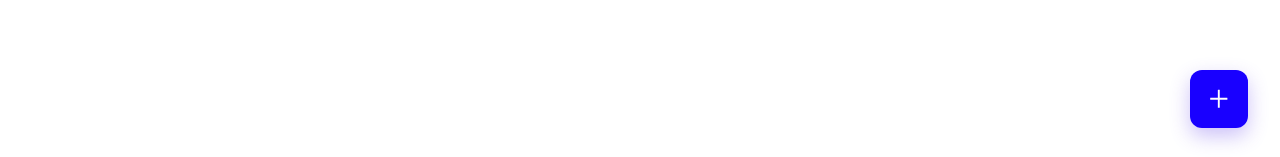
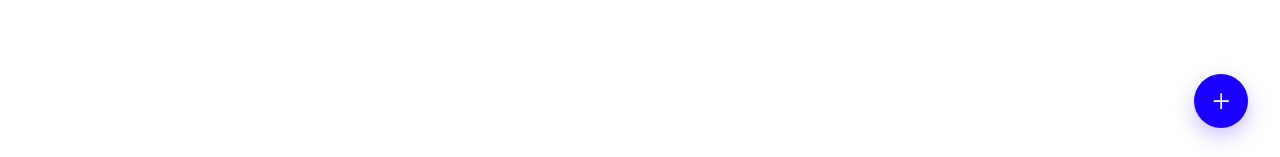
Before and after one commit to sammarxz/test-zenit, a React (Create React App) app: page / in a window 1280 px wide. Shown: the part 640-797 px from the top of the page. Built offline with nearby package versions, Linux system fonts and the light colour scheme.

Commit message:
Remove Button Component. Add Framer Motion button

```diff
--- a/src/App.tsx
+++ b/src/App.tsx
@@ -1,17 +1,24 @@
-import React from "react"
+import React, { useState } from "react"
 import styled from 'styled-components'
+import { motion, useCycle } from 'framer-motion'
 import { AiOutlinePlus } from 'react-icons/ai'
 
-import { Layout, Input, Task, Button } from "./components"
+import { Layout, Input, Task } from "./components"
 
 const AddButton = styled.div`
-  position: fixed;
-  bottom: 32px;
-  right: 32px;
-  z-index: 9;
 `
 
 function App() {
+  const [isOpen, toggleOpen] = useCycle(false, true);
+  const variants = {
+    open: {
+      left: '32px',
+    },
+    closed: {
+      left: 'auto',
+    },
+  }
+
   return (
     <Layout>
       <div className="container">
@@ -37,14 +44,33 @@ function App() {
         <Task className="mb--16" title="With baggage only" />
         <Task className="mb--16" title="Refundable only" />
       </div>
-      <AddButton>
-        <Button
-          className="p--16 br--12 bg--cta c--white is--icon is--primary"
-          onClick={() => console.log('click')}
-        >
-          <AiOutlinePlus size="1.6rem" />
-        </Button>
-      </AddButton>
+      <motion.div
+        animate={isOpen ? "open" : "closed"}
+        variants={variants}
+        style={{
+          position: "fixed",
+          bottom: "32px",
+          right: "32px",
+          zIndex: 9
+        }}
+      >
+        <AddButton>
+          <motion.button
+            className={`btn p--16 ${isOpen ? 'br--12' : 'br--32'} bg--cta c--white is--icon is--primary`}
+            onClick={() => toggleOpen()}
+            whileHover={{ scale: 1.1 }}
+            whileTap={{ scale: 0.9 }}
+          >
+            <>
+              {isOpen ? (
+                <span>Create Task</span>
+              ):(
+                <AiOutlinePlus size="1.4rem" />
+              )}
+            </>
+          </motion.button>
+        </AddButton>
+      </motion.div>
     </Layout>
   );
 }
--- a/src/components/Button/Button.tsx
+++ /dev/null
@@ -1,33 +0,0 @@
-import React from 'react'
-import { Btn } from './styles'
-
-type ButtonProps = {
-    text?: string,
-    disable?: boolean,
-    className?: string,
-    onClick: Function,
-}
-
-const Button: React.FC<ButtonProps> = ({
-  text,
-  disable,
-  className,
-  onClick,
-  children = 'Click'
-}) => {
-  const value = text || children
-  const classNames = `
-    ${className}
-    ${disable ?? 'is--disabled'}`
-
-  return (
-    <Btn
-      className={classNames}
-      onClick={(e) => onClick(e)}
-    >
-      {value}
-    </Btn>
-  )
-}
-
-export { Button }
--- a/src/components/Button/index.ts
+++ /dev/null
@@ -1 +0,0 @@
-export { Button } from './Button'
--- a/src/components/Button/styles.ts
+++ /dev/null
@@ -1,17 +0,0 @@
-import styled from 'styled-components'
-
-const Btn = styled.button`
-  width: 100%;
-
-  &.is--primary {
-    box-shadow: 0px 8px 20px rgba(97, 62, 234, 0.32);
-  }
-
-  &.is--icon {
-    display: flex;
-    align-items: center;
-    justify-content: center;
-  }
-`
-
-export { Btn }
--- a/src/components/Layout/helpers.ts
+++ b/src/components/Layout/helpers.ts
@@ -125,6 +125,10 @@ export default createGlobalStyle`
 
   /* Border */
 
+  .br--32 {
+    border-radius: 32px;
+  }
+
   .br--12 {
     border-radius: 12px;
   }
--- a/src/components/Layout/root.ts
+++ b/src/components/Layout/root.ts
@@ -33,6 +33,20 @@ export default createGlobalStyle`
     padding-right: 32px;
   }
 
+  .btn {
+    width: 100%;
+
+    &.is--primary {
+      box-shadow: 0px 8px 20px rgba(97, 62, 234, 0.32);
+    }
+
+    &.is--icon {
+      display: flex;
+      align-items: center;
+      justify-content: center;
+    }
+  }
+
   ::placeholder {
     color: var(--color-light-gray);
   }
--- a/src/components/index.ts
+++ b/src/components/index.ts
@@ -1,5 +1,3 @@
 export { Layout } from './Layout'
 export { Input } from './Input'
-export { Button } from './Button'
-
 export { Task } from './Task'
```
